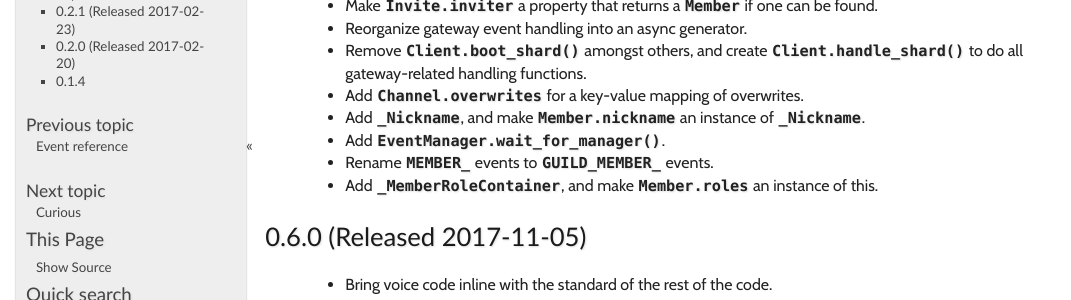
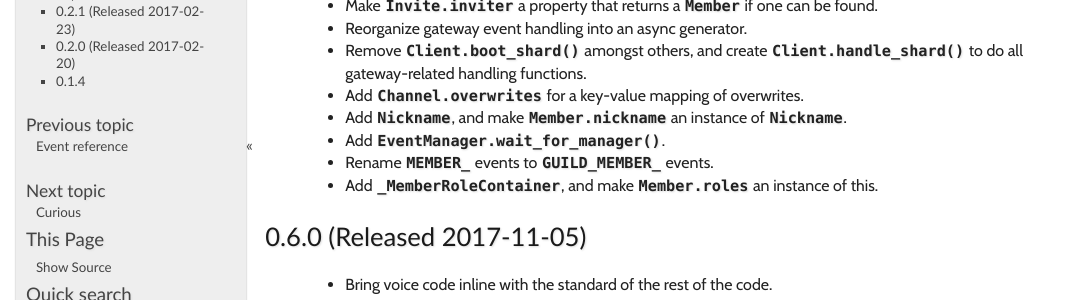
Before and after one commit to Fuyukai/curious, a Sphinx documentation site: the page built from docs/source/changelog.rst, in a window 1280 px wide and 900 px high. Shown: the part 304-604 px from the top of the window, without its empty margins (0-1071 px from the left). Built offline with Sphinx 7.4.7, drawn with Linux system fonts in a browser that asks for light colours; the version number could not be read and is left out.

```diff
--- a/docs/source/changelog.rst
+++ b/docs/source/changelog.rst
@@ -21,7 +21,7 @@ This document displays the differences between each release of curious.
 
  - Add :attr:`.Channel.overwrites` for a key-value mapping of overwrites.
 
- - Add :class:`._Nickname`, and make :attr:`.Member.nickname` an instance of :class:`._Nickname`.
+ - Add :class:`.Nickname`, and make :attr:`.Member.nickname` an instance of :class:`.Nickname`.
 
  - Add :meth:`.EventManager.wait_for_manager`.
 
```
